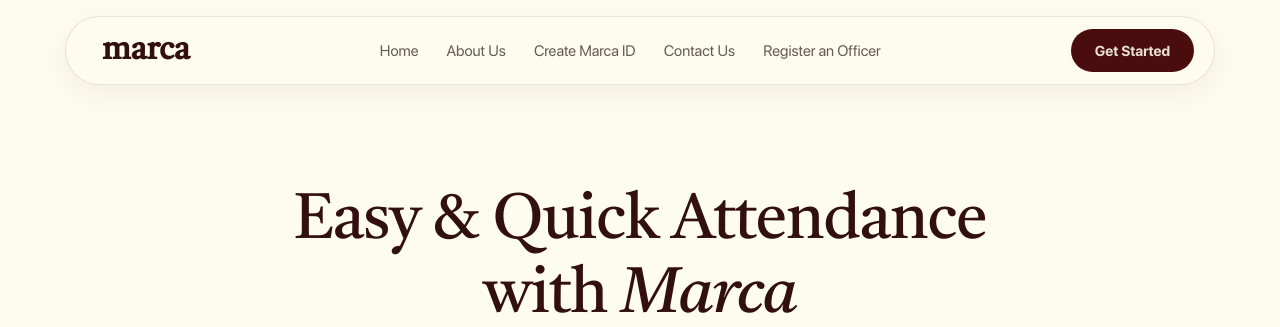
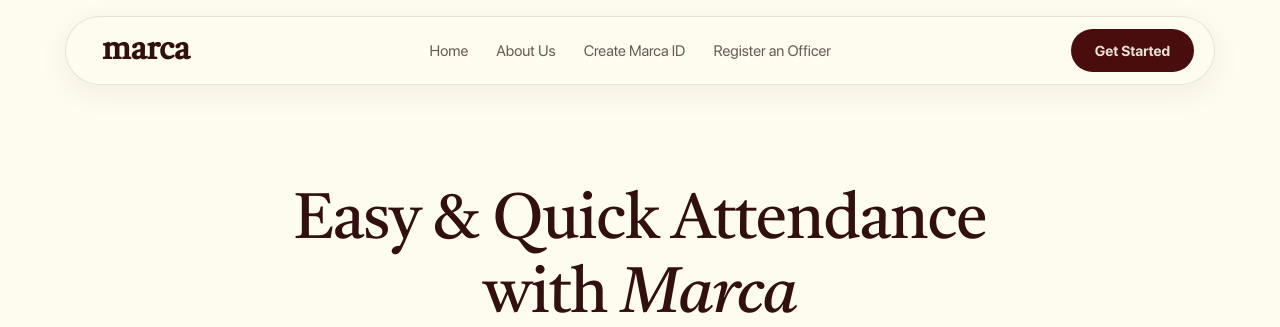
Before and after one commit to keneyboi/Marca-Render, a Django app: page / in a window 1280 px wide. Shown: the top 327 px of the page. Run offline with Django 5.2, Linux system fonts and the light colour scheme; parts of the project's set-up code (start-up, migrations or seed data) failed here and were passed over.

Commit message:
fix: removed contact url

```diff
--- a/templates/base.html
+++ b/templates/base.html
@@ -19,7 +19,7 @@
                     <li><a href="{% url 'landing' %}#hero">Home</a></li>
                     <li><a href="{% url 'landing' %}#about">About Us</a></li>
                     <li><a href="{% url 'landing' %}#create-id">Create Marca ID</a></li>
-                    <li><a href="{% url 'landing' %}#contact">Contact Us</a></li>
+
                     <li><a href="{% url 'register' %}">Register an Officer</a></li>
                     </ul>
             </nav>
```
